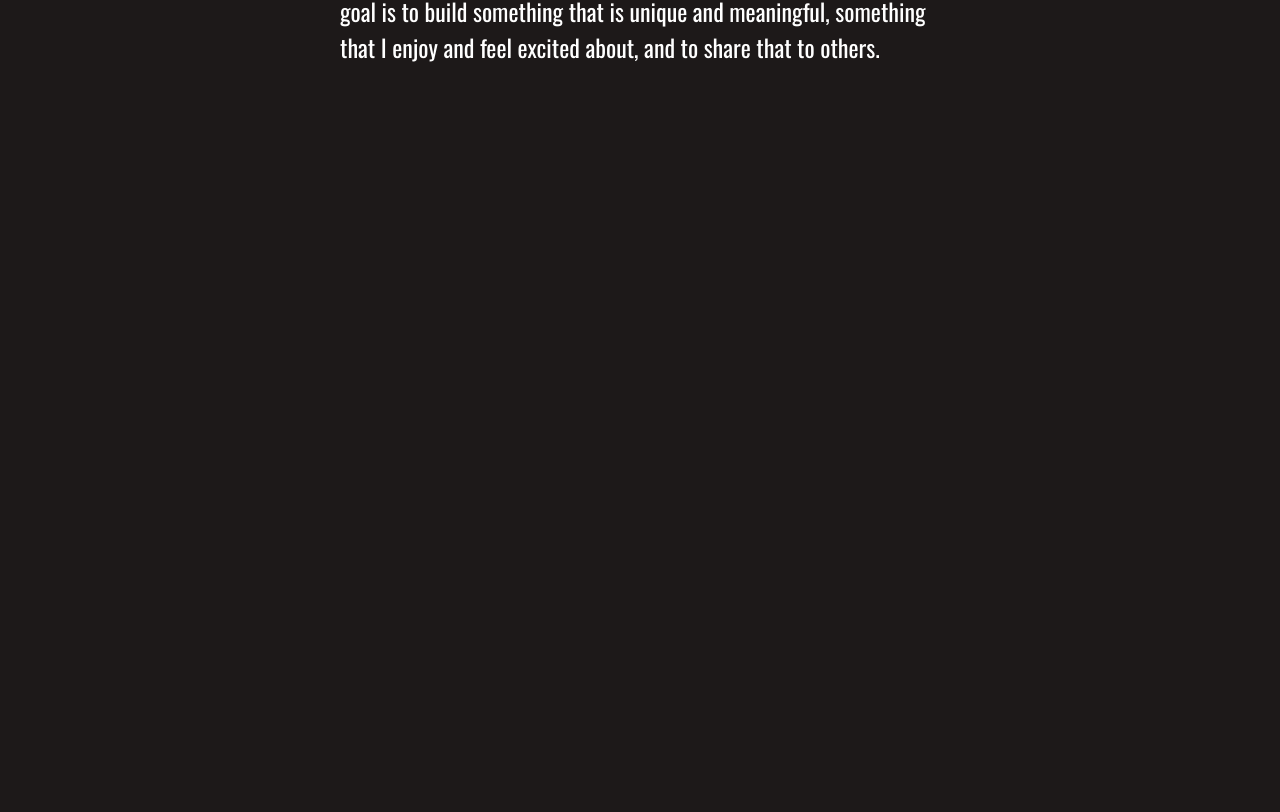
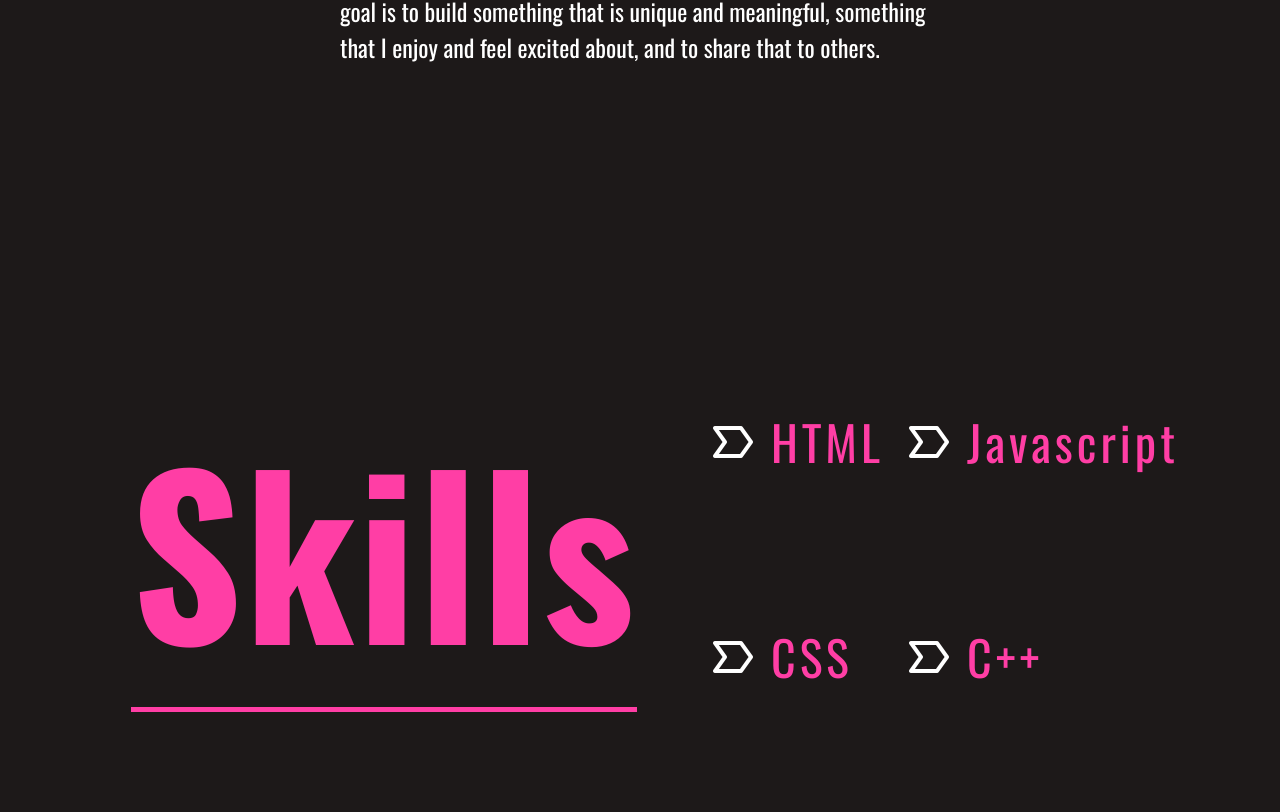
Before and after one commit to dangtruong06/Portfolio, a plain HTML site: page about.html in a window 1280 px wide. Shown: the part 908-1720 px from the top of the page. Drawn offline with nearby package versions, Linux system fonts and the light colour scheme.

Commit message:
added a skills section on about page, 2 lists on the right side of page, and skills title on left side

```diff
--- a/about.html
+++ b/about.html
@@ -47,7 +47,22 @@
 
     </section>
 
-    <section id="projects">
+    <section id="skills">
+
+        <div class="skills-title">
+            <h1>Skills</h1>
+        </div>
+
+        <div class="skills-box">
+            <ul>
+                <li><i class='bx bx-label'></i>HTML</li>
+                <li><i class='bx bx-label'></i>CSS</li>
+            </ul>
+            <ul>
+                <li><i class='bx bx-label'></i>Javascript</li>
+                <li><i class='bx bx-label'></i>C++</li>
+            </ul>
+        </div>
 
     </section>
 
--- a/style.css
+++ b/style.css
@@ -189,7 +189,7 @@ footer{
 }
 
 .buttons div{
-    border: 2px solid white;
+    border: 1px solid var(--neonPink);
     padding: 0px 40px;
     border-radius: 15px;
     color: var(--neonPink);
@@ -200,6 +200,7 @@ footer{
 
 .buttons div:hover{
     background-color: white;
+    color: var(--backgroundCol);
 
 }
 
@@ -218,8 +219,7 @@ footer{
 
 .images img{
     width: 28vw;
-    animation: slideUpDown 2s infinite alternate ease-in;
-    animation: appear 2s ease-in-out forwards;
+    animation: slideUpDown 2s infinite alternate ease-in, appear 2s ease-in-out forwards;;
     filter: drop-shadow(0 2em 1.5em var(--neonPink));
 }
 
@@ -309,7 +309,17 @@ footer{
     display: flex;
     align-items: center;
     flex-direction: column;
+    animation: appear 1s ease-in-out forwards;
 
+}
+
+@keyframes appear{
+    from{
+        opacity: 0;
+    }
+    to{
+        opacity: 1;
+    }
 }
 
 #about-box h1{
@@ -333,3 +343,54 @@ footer{
 .column-middle h4{
     color: var(--neonPink);
 }
+
+#skills{
+    display: flex;
+    align-items: center;
+    gap: 3em;
+    color: var(--neonPink);
+}
+
+.skills-title{
+    min-width: 50%;
+    text-align: center;
+    font-size: 9em;
+    letter-spacing: 3px;
+}
+
+.skills-title h1{
+    display: inline-block;
+    border-bottom: 5px solid var(--neonPink);
+}
+
+.skills-box{
+    min-width: 50%;
+    display: flex;
+    flex-direction: row;
+    align-items: center;
+    justify-content: space-evenly;
+
+}
+
+.skills-box ul{
+    display: flex;
+    flex-direction: column;
+    font-size: 3em;
+
+    align-items: baseline;
+}
+
+.skills-box ul li{
+    letter-spacing: 4px;
+    transition: 0.3s ease-in-out;
+}
+
+.skills-box ul li:hover{
+    transform: translateX(10px);
+}
+
+
+.skills-box ul li i{
+    margin-right: 10px;
+    color: white;
+}
```
